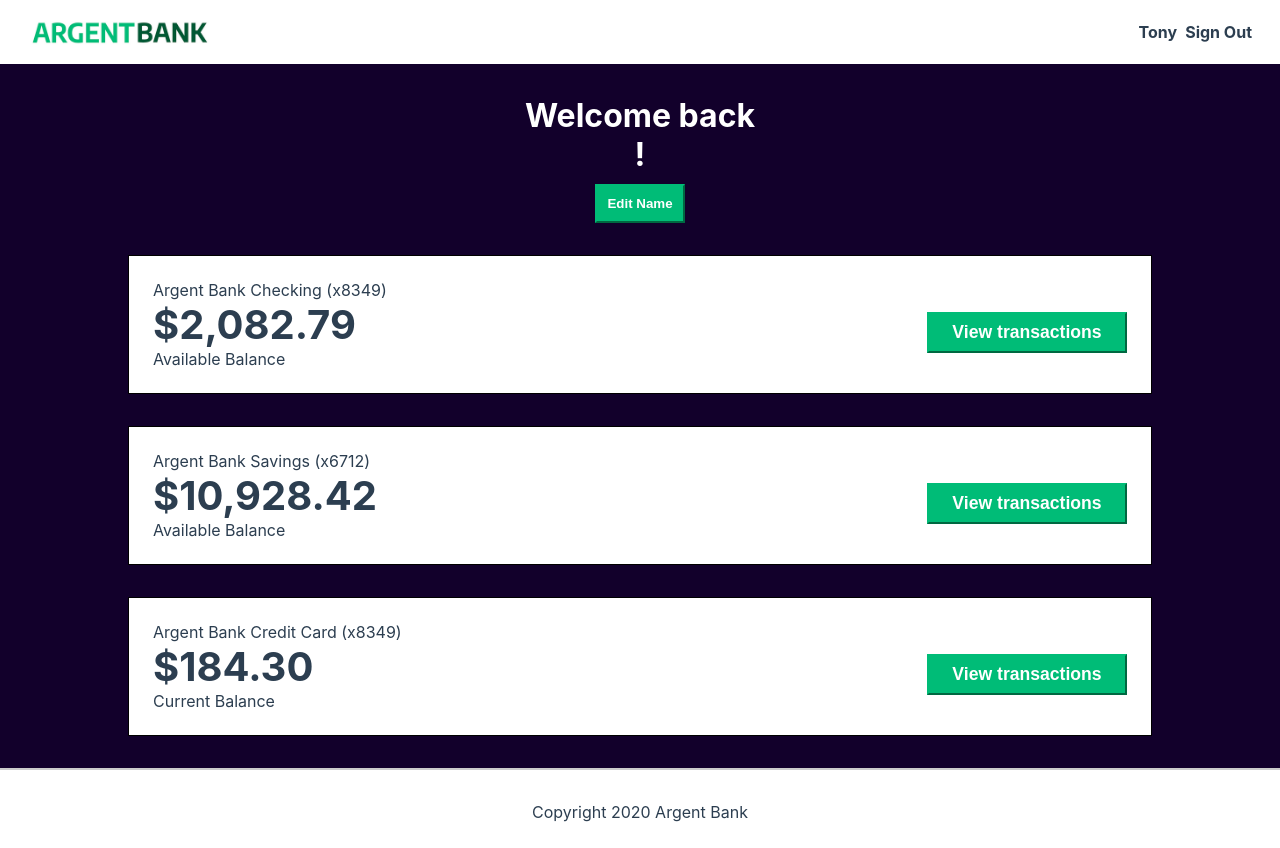
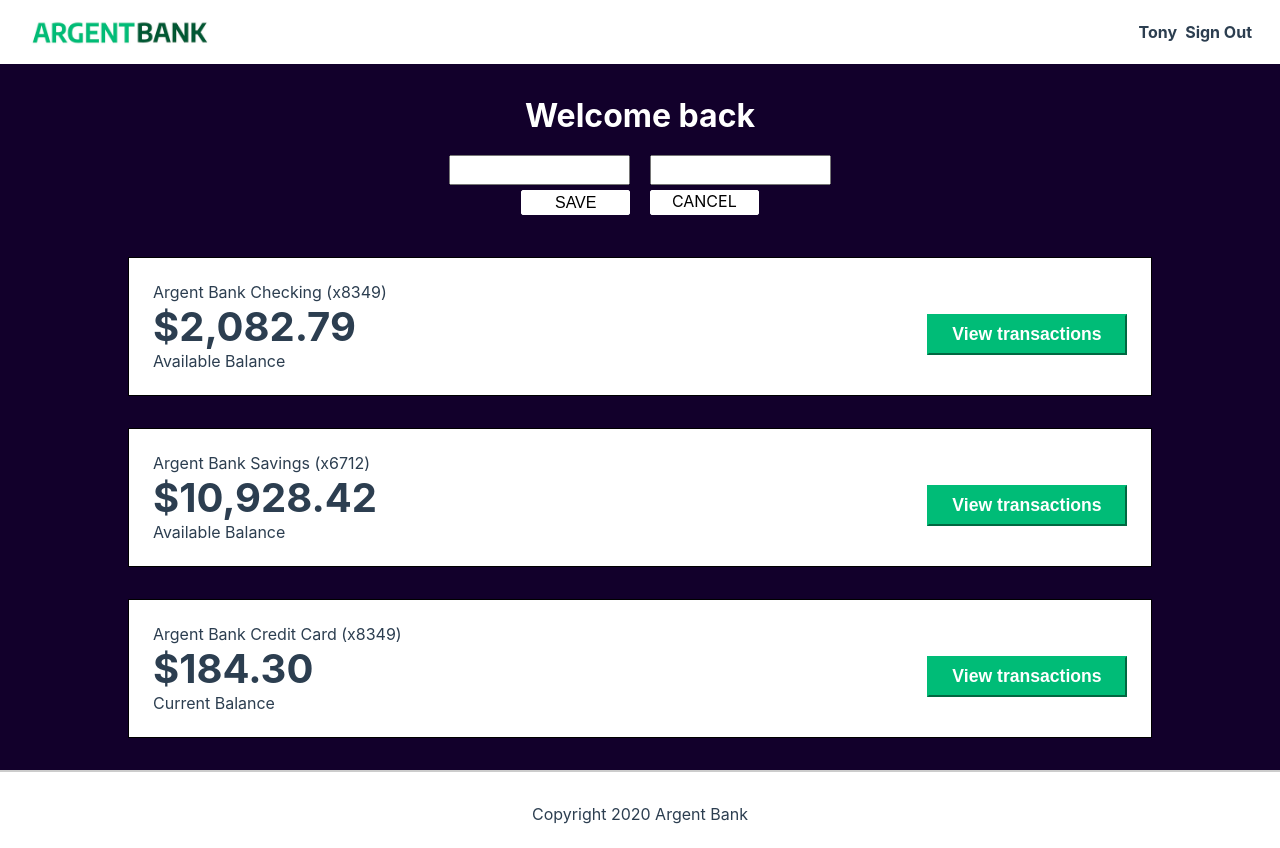
Before and after one commit to ShemoMFR/P13_bank, a React (Create React App) app in the folder frontend/: page /user in a window 1280 px wide. Both pictures are taken after a click on the button "Edit Name". Built offline with nearby package versions, Linux system fonts and the light colour scheme; the HTML template or start-up script is replaced by a standard one.

Commit message:
toggle mis en place mais pas encore branché

```diff
--- a/frontend/src/pages/Signin/Signin.jsx
+++ b/frontend/src/pages/Signin/Signin.jsx
@@ -28,7 +28,6 @@ const Signin = () => {
     function handleSubmit(e) {
         e.preventDefault();
         dispatch(connexion(user));
-
     }
 
     useEffect(() => {
@@ -36,9 +35,7 @@ const Signin = () => {
         if (state.token) {
             dispatch(getFetchDataUser(state.token));
 
-                navigate('/user')
-
-
+            navigate('/user');
         }
 
     }, [state.token])
--- a/frontend/src/pages/User/User.css
+++ b/frontend/src/pages/User/User.css
@@ -87,6 +87,44 @@
     color: #fff;
 }
 
+.containerInputs {
+    display: flex;
+    justify-content: space-between;
+}
+
+.input-wrapper-left, .input-wrapper-right {
+    display: flex;
+    flex-direction: column;
+    justify-content: center;
+    padding: 10px;
+}
+
+.input-wrapper-left {
+
+    align-items: flex-end;
+}
+
+.input-wrapper-right {
+    align-items: flex-start;
+}
+
+.input-left, .input-right {
+    height: 30px;
+    margin-bottom: 5px;
+}
+
+.btn, .cancel {
+    width: 60%;
+    height: 25px;
+    font-size: 1rem;
+    cursor: pointer;
+    background-color: white;
+    color: black;
+    border: 1px solid white;
+    border-radius: 2px;
+}
+
+
 /* .end {
     display: flex;
     justify-content: flex-end;
--- a/frontend/src/pages/User/User.jsx
+++ b/frontend/src/pages/User/User.jsx
@@ -1,5 +1,5 @@
 /* Librairies */
-import React, { useEffect } from 'react';
+import React, { useState } from 'react';
 
 /* components */
 import NavBar from '../../components/NavBar/NavBar'
@@ -14,18 +14,39 @@ import '../../style.css';
 
 const User = () => {
 
+    const [toggle, setToggle] = useState(false);
+    const [firstName, setFirstName] = useState('');
+    const [lastName, setLastName] = useState('');
+
     const state = useSelector(state => state.connexion);
     let datasUser = useSelector(state => state.userDatas);
     const dispatch = useDispatch();
+
+    const header = toggle ?
+        <div className="header">
+            <h1 style={{marginBottom: '10px'}}>Welcome back</h1>
+            <form className='containerInputs'>
+                <div className="input-wrapper-left">
+                    <input className='input-left' value={firstName}  />
+                    <button className='btn'>SAVE</button>
+                </div>
+                <div className="input-wrapper-right">
+                    <input className='input-right' value={lastName}  />
+                    <div className='cancel' onClick={() => setToggle(false) }>CANCEL</div>
+                </div>
+            </form>
+        </div>
+        :
+        <div className="header">
+                <h1 style={{marginBottom: '10px'}}>Welcome back<br />{`${datasUser.firstName && datasUser.firstName} ${datasUser.lastName && datasUser.lastName}!`}</h1>
+                <button className="edit-button" onClick={() => setToggle(true) }>Edit Name</button>
+        </div>
 
     return (
         <React.Fragment>
             <NavBar page='user' />
             <main className="main bg-dark">
-                <div className="header">
-                    <h1 style={{marginBottom: '10px'}}>Welcome back<br />{`${datasUser.firstName && datasUser.firstName} ${datasUser.lastName && datasUser.lastName}!`}</h1>
-                    <button className="edit-button">Edit Name</button>
-                </div>
+                {header}
                 <h2 className="sr-only">Accounts</h2>
                 <section className="account">
                     <div className="account-content-wrapper">
```
